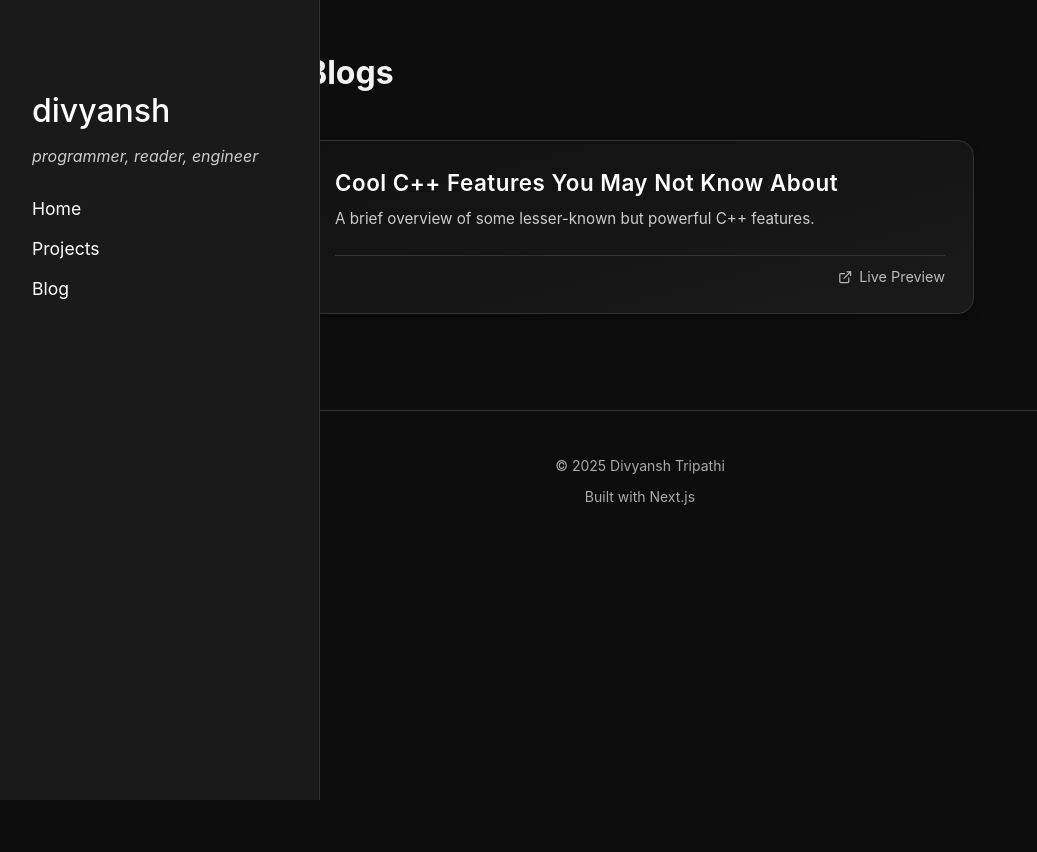
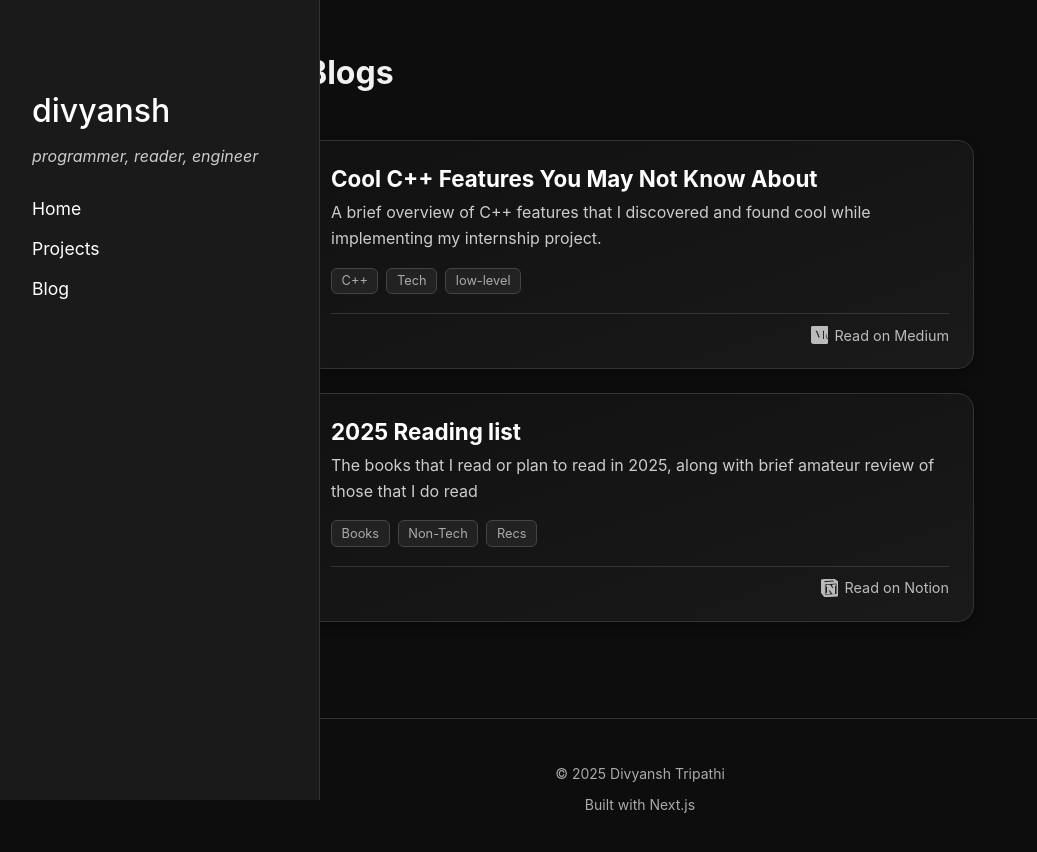
Before and after one commit to theoden42/me-page, a Next.js app: page /blogs in a window 1280 px wide. Shown: the top 852 px of the page, without its empty margins (0-1037 px from the left). Before the commit the page ends 800 px from the top, so only its background shows below. Built offline with nearby package versions, Linux system fonts and the light colour scheme.

Commit message:
feat: improve the blog article pages

```diff
--- a/app/blogs/page.tsx
+++ b/app/blogs/page.tsx
@@ -1,11 +1,24 @@
-import ResourceCard from '../components/resourcecard';
-import styles from '../components/resourcecard.module.css';
+import ArticleCard from '../components/articlecard';
+import styles from '../components/resourcecard.module.css'; // reuse existing layout styles
 
 const blogs = [
   {
     title: 'Cool C++ Features You May Not Know About',
-    description: 'A brief overview of some lesser-known but powerful C++ features.',
+    description:
+      'A brief overview of C++ features that I discovered and found cool while implementing my internship project.',
+    tags: ['C++', 'Tech', 'low-level'],
     href: 'https://medium.com/@tdivyansh058/cool-c-features-you-may-not-know-about-11b1f8b07915',
+    platform: 'medium' as const,
+    lastUpdated: '2024-11-12',
+  },
+    {
+    title: '2025 Reading list',
+    description:
+      'The books that I read or plan to read in 2025, along with brief amateur review of those that I do read',
+    tags: ['Books', 'Non-Tech', 'Recs'],
+    href: 'https://t.co/6323EMmlFw',
+    platform: 'notion' as const,
+    lastUpdated: '2024-11-12',
   },
 ];
 
@@ -15,7 +28,7 @@ export default function BlogsPage() {
       <h1 className={styles.title}>Blogs</h1>
       <div className={styles.grid}>
         {blogs.map((blog, index) => (
-          <ResourceCard key={index} {...blog} />
+          <ArticleCard key={index} {...blog} />
         ))}
       </div>
     </div>
--- /dev/null
+++ b/app/components/articlecard.module.css
@@ -0,0 +1,76 @@
+.card {
+  padding: 1.5rem;
+  border: 1px solid #333;
+  border-radius: 16px;
+  background: linear-gradient(to bottom right, #111, #1a1a1a);
+  color: #fff;
+  text-decoration: none;
+  box-shadow: 0 4px 10px rgba(0, 0, 0, 0.3);
+  transition: all 0.3s ease;
+  display: flex;
+  flex-direction: column;
+  overflow: hidden;
+}
+
+.card:hover {
+  transform: translateY(-4px);
+  box-shadow: 0 6px 16px rgba(255, 255, 255, 0.05);
+  border-color: #666;
+}
+
+.previewImage {
+  width: 100%;
+  height: 160px;
+  object-fit: cover;
+  border-radius: 12px;
+  margin-bottom: 1rem;
+}
+
+.content h3 {
+  margin: 0 0 0.5rem;
+  font-size: 1.4rem;
+}
+
+.content p {
+  margin: 0 0 1rem;
+  font-size: 1rem;
+  color: #ccc;
+  line-height: 1.6;
+}
+
+.tags {
+  display: flex;
+  flex-wrap: wrap;
+  gap: 0.5rem;
+}
+
+.tag {
+  background: #222;
+  border: 1px solid #444;
+  padding: 0.3rem 0.6rem;
+  border-radius: 6px;
+  font-size: 0.8rem;
+  color: #aaa;
+}
+
+.footer {
+  margin-top: 1.2rem;
+  padding-top: 0.75rem;
+  border-top: 1px solid #333;
+  display: flex;
+  justify-content: flex-end;
+  align-items: center;
+}
+
+.preview {
+  display: flex;
+  align-items: center;
+  gap: 0.4rem;
+  color: #bbb;
+  font-size: 0.9rem;
+}
+
+.preview svg {
+  stroke-width: 1.5;
+  font-size: 1.1rem;
+}
--- /dev/null
+++ b/app/components/articlecard.tsx
@@ -0,0 +1,34 @@
+import styles from './articlecard.module.css';
+import { SiMedium, SiNotion } from 'react-icons/si';
+
+interface ArticleCardProps {
+  title: string;
+  description: string;
+  tags: string[];
+  href: string;
+  platform: 'medium' | 'notion';
+  image?: string; // optional preview image
+}
+
+export default function ArticleCard({ title, description, tags, href, platform, image }: ArticleCardProps) {
+  return (
+    <a href={href} className={styles.card} target="_blank" rel="noopener noreferrer">
+      {image && <img src={image} alt={title} className={styles.previewImage} />}
+      <div className={styles.content}>
+        <h3>{title}</h3>
+        <p>{description}</p>
+        <div className={styles.tags}>
+          {tags.map((tag, idx) => (
+            <span key={idx} className={styles.tag}>{tag}</span>
+          ))}
+        </div>
+      </div>
+      <div className={styles.footer}>
+        <span className={styles.preview}>
+          {platform === 'medium' ? <SiMedium /> : <SiNotion />}
+          <span>{platform === 'medium' ? 'Read on Medium' : 'Read on Notion'}</span>
+        </span>
+      </div>
+    </a>
+  );
+}
```
